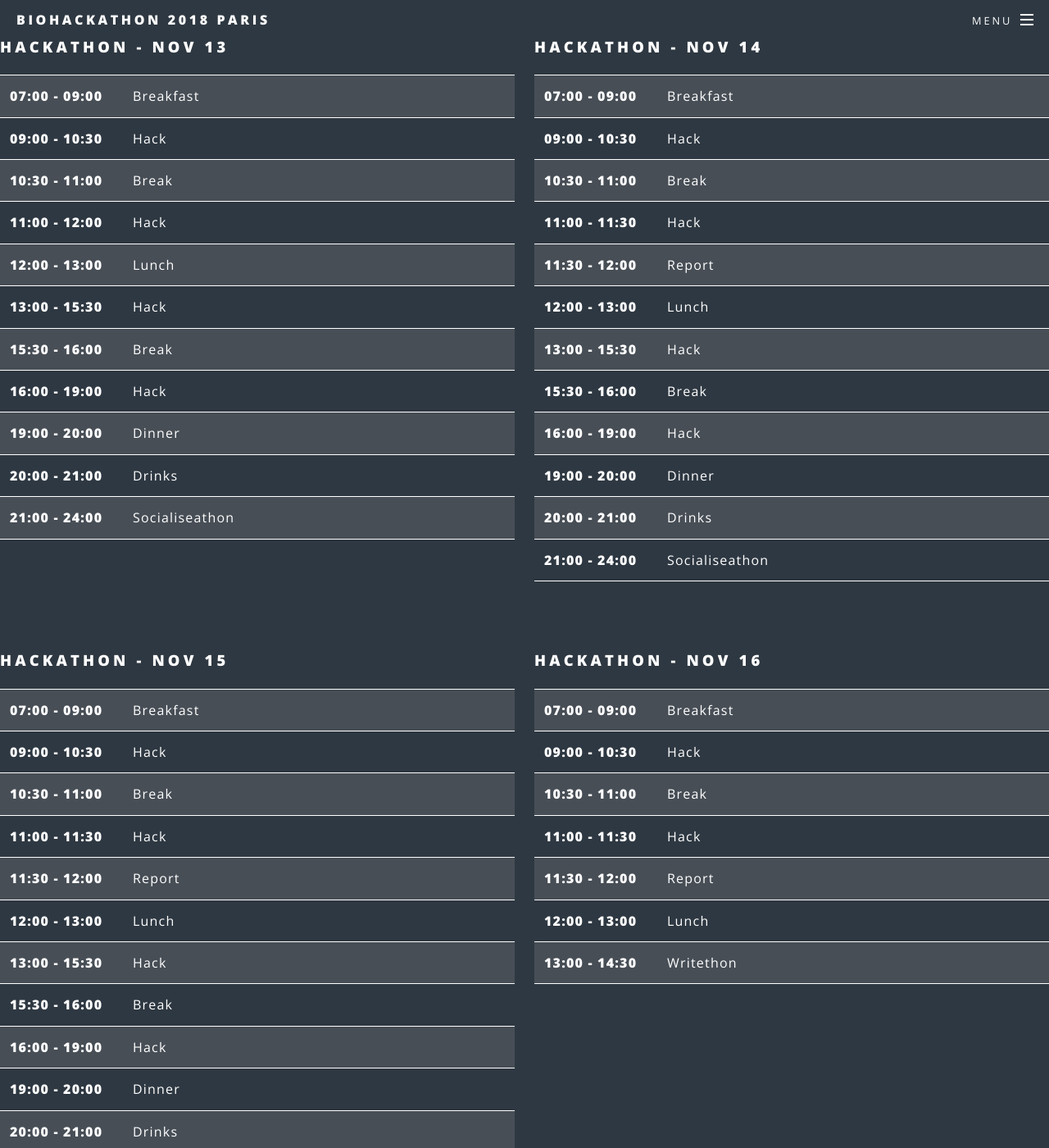
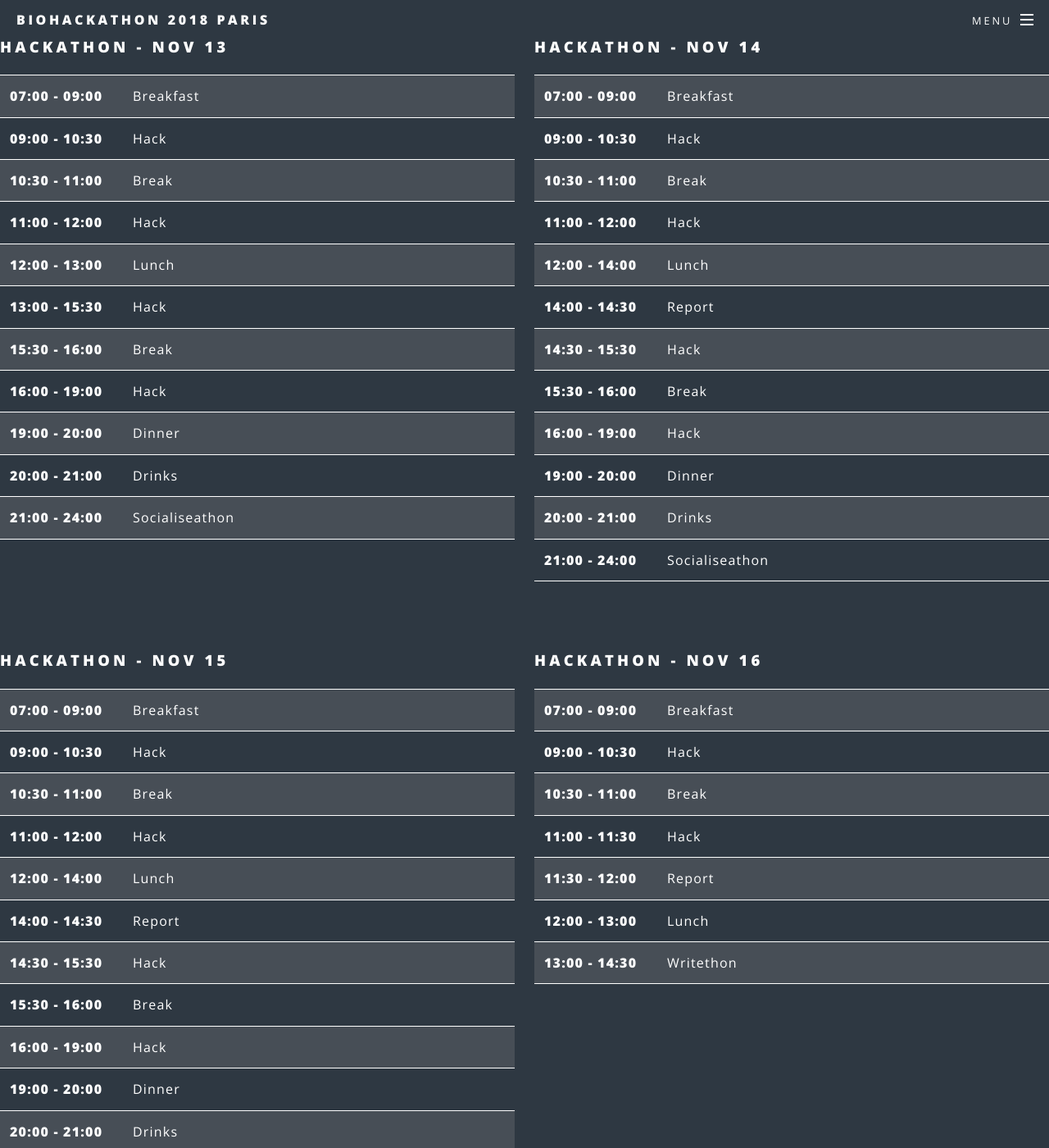
Before and after one commit to elixir-europe/bh2018paris, a Jekyll site: the page built from _programmes/2018-06-22-programme.md, in a window 1280 px wide and 1400 px high, scrolled down 2512 px. Shown: the whole window at 82% size. Built offline with Jekyll 4.4.1, drawn with Linux system fonts in a browser that asks for light colours; nearby versions of some CDN libraries.

Commit message:
update programme

```diff
--- a/_programmes/2018-06-22-programme.md
+++ b/_programmes/2018-06-22-programme.md
@@ -398,19 +398,19 @@ author: Ricardo
                         <td class="event">Break</td>
                     </tr>
                     <tr>
-                        <td class="time">11:00 - 11:30</td>
+                        <td class="time">11:00 - 12:00</td>
                         <td class="event">Hack</td>
                     </tr>
                     <tr>
-                        <td class="time">11:30 - 12:00</td>
+                        <td class="time">12:00 - 14:00</td>
+                        <td class="event">Lunch</td>
+                    </tr>
+                    <tr>
+                        <td class="time">14:00 - 14:30</td>
                         <td class="event">Report</td>
                     </tr>
                     <tr>
-                        <td class="time">12:00 - 13:00</td>
-                        <td class="event">Lunch</td>
-                    </tr>
-                    <tr>
-                        <td class="time">13:00 - 15:30</td>
+                        <td class="time">14:30 - 15:30</td>
                         <td class="event">Hack</td>
                     </tr>
                     <tr>
@@ -453,19 +453,19 @@ author: Ricardo
                         <td class="event">Break</td>
                     </tr>
                     <tr>
-                        <td class="time">11:00 - 11:30</td>
+                        <td class="time">11:00 - 12:00</td>
                         <td class="event">Hack</td>
                     </tr>
                     <tr>
-                        <td class="time">11:30 - 12:00</td>
+                        <td class="time">12:00 - 14:00</td>
+                        <td class="event">Lunch</td>
+                    </tr>
+                    <tr>
+                        <td class="time">14:00 - 14:30</td>
                         <td class="event">Report</td>
                     </tr>
                     <tr>
-                        <td class="time">12:00 - 13:00</td>
-                        <td class="event">Lunch</td>
-                    </tr>
-                    <tr>
-                        <td class="time">13:00 - 15:30</td>
+                        <td class="time">14:30 - 15:30</td>
                         <td class="event">Hack</td>
                     </tr>
                     <tr>
```
